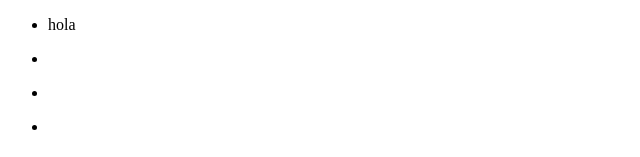
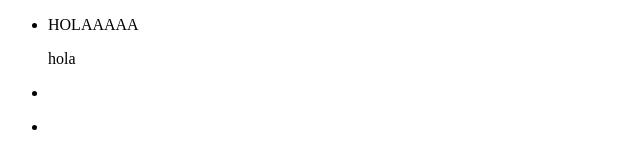
Before and after one commit to KatyaVazquez/Enmanuel-Rodriguez-Elevacion-TareaOpcional, a plain HTML site: page index.html in a window 1280 px wide. Shown: the top 157 px of the page, without its empty margins (0-640 px from the left). Drawn offline with Linux system fonts and the light colour scheme.

Commit message:
Update index.html

```diff
--- a/index.html
+++ b/index.html
@@ -9,7 +9,7 @@
 <body>
     <ul>
         <li>
-            <p class="class2"></p>
+            <p class="class2">HOLAAAAA</p>
             <p class="class2"></p>
             <p class="class2"></p>
             <p class="class2"></p>hola
```
